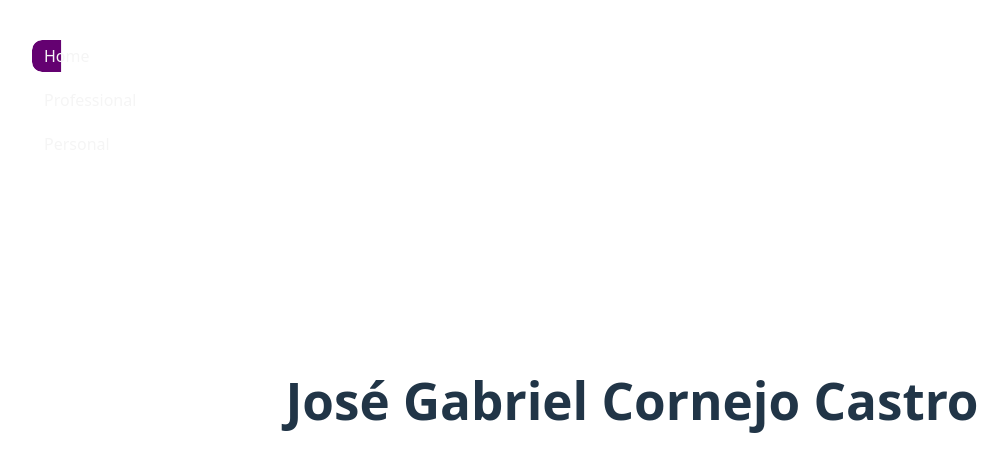
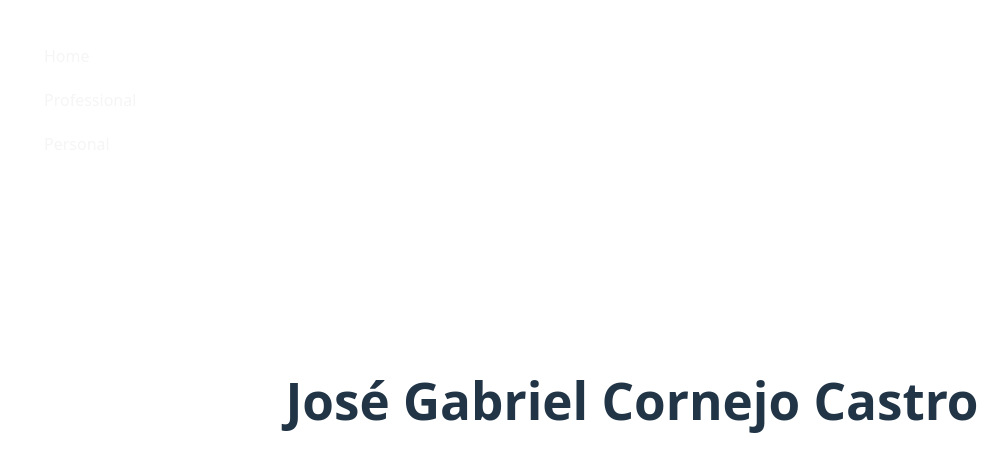
Before and after one commit to JCGabr/Portafolio, a React (Vite) app: page / in a window 1280 px wide. Shown: the top 472 px of the page, without its empty margins (8-1016 px from the left). Built offline with nearby package versions, Linux system fonts and the light colour scheme.

Commit message:
feat(navbar): animations hover

```diff
--- a/src/components/NavBar.tsx
+++ b/src/components/NavBar.tsx
@@ -1,14 +1,54 @@
-import { NavLink } from 'react-router-dom';
+import { NavLink } from 'react-router-dom'
+import { motion } from 'motion/react'
 import '../components_styles/NavBar.css'
 
-function NavBar(){
-    return (
-        <nav className='navbar'>
-          <NavLink to='/'>Home</NavLink>
-          <NavLink to='/professional'>Professional</NavLink>
-          <NavLink to='/personal'>Personal</NavLink>
-        </nav>
-    );
+const navItems = [
+  { path: '/', label: 'Home' },
+  { path: '/professional', label: 'Professional' },
+  { path: '/personal', label: 'Personal' },
+]
+
+const animationStart = {
+  initial:"initial",
+  whileHover:"hover",
+  whileTap:{ scale: 0.95 },
+  variants:{
+    initial: {},
+    hover: { x: 6, scale: 1.1 }
+  }
+}
+
+const animationEnd = {
+  variants: {
+    initial: { scaleX: 0 },
+    hover: { scaleX: 1 }
+  },
+  transition:{ duration: 0.4, ease: 'easeOut' as const}
+}
+
+function NavBar() {
+  return (
+    <nav className="navbar">
+      {navItems.map((item) => (
+        <motion.div
+          key={item.path}
+          {...animationStart}
+        >
+          <motion.div
+            className="underline-top"
+            {...animationEnd}
+          />
+
+          <NavLink to={item.path}>{item.label}</NavLink>
+
+          <motion.div
+            className="underline-bottom"
+            {...animationEnd}
+          />
+        </motion.div>
+      ))}
+    </nav>
+  )
 }
 
 export default NavBar
--- a/src/components_styles/NavBar.css
+++ b/src/components_styles/NavBar.css
@@ -8,31 +8,34 @@
     padding: 20px;
 }
 
-.navbar > a {
+.navbar > div {
     display: block;
     padding: 4px 12px;
     border-radius: 10px;
-    color: whitesmoke;
     text-align: left;
     position: relative;
     overflow: hidden;
 }
 
-.navbar > a::before {
-    content: '';
-    position: absolute;
-    left: 0;
-    top: 0;
-    height: 100%;
-    width: 100%;
-    background-color: rgb(100, 1, 113);
-    border-radius: 10px;
-    clip-path: inset(0 100% 0 0);
-    transition: clip-path 0.4s ease;
-    z-index: -1;
+.navbar > div > a {
+    color: whitesmoke;
 }
 
-.navbar > a.active::before {
-    clip-path: inset(0 75% 0 0);
-    transition: clip-path 0.3s ease;
+.underline-top,
+.underline-bottom {
+  position: absolute;
+  left: 0;
+  width: 100%;
+  height: 2px;
+  background: rgb(167, 24, 24);
 }
+
+.underline-top {
+  top: 0;
+  transform-origin: left;
+}
+
+.underline-bottom {
+  bottom: 0;
+  transform-origin: right;
+}
```
